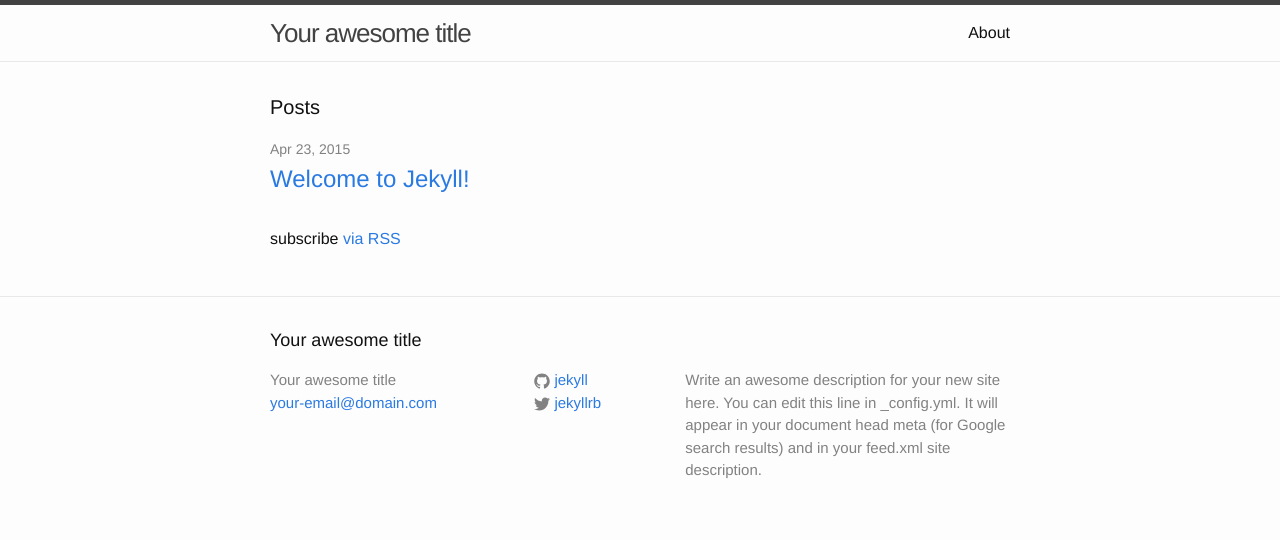
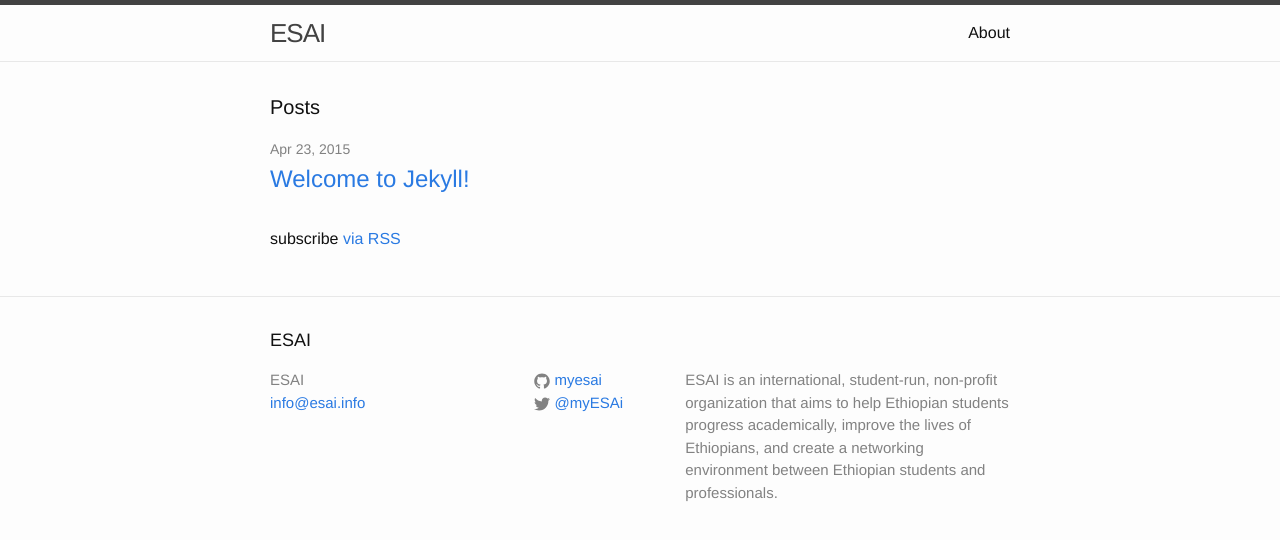
Before and after one commit to esai-info/esai-info.github.io, a Jekyll site: the page built from index.html, in a window 1280 px wide. Shown: the top 540 px of the page. Built offline with Jekyll 4.4.1, drawn with Linux system fonts in a browser that asks for light colours.

Commit message:
Updated description and contact informaiton.

```diff
--- a/_config.yml
+++ b/_config.yml
@@ -1,14 +1,15 @@
 # Site settings
-title: Your awesome title
-email: your-email@domain.com
+title: ESAI
+email: info@esai.info
 description: > # this means to ignore newlines until "baseurl:"
-  Write an awesome description for your new site here. You can edit this
-  line in _config.yml. It will appear in your document head meta (for
-  Google search results) and in your feed.xml site description.
+  ESAI is an international, student-run, non-profit organization that aims to
+  help Ethiopian students progress academically, improve the lives of Ethiopians,
+  and create a networking environment between Ethiopian students and
+  professionals.
 baseurl: "" # the subpath of your site, e.g. /blog/
 url: "http://yourdomain.com" # the base hostname & protocol for your site
-twitter_username: jekyllrb
-github_username:  jekyll
+twitter_username: "@myESAi"
+github_username:  myesai
 
 # Build settings
 markdown: kramdown
```
